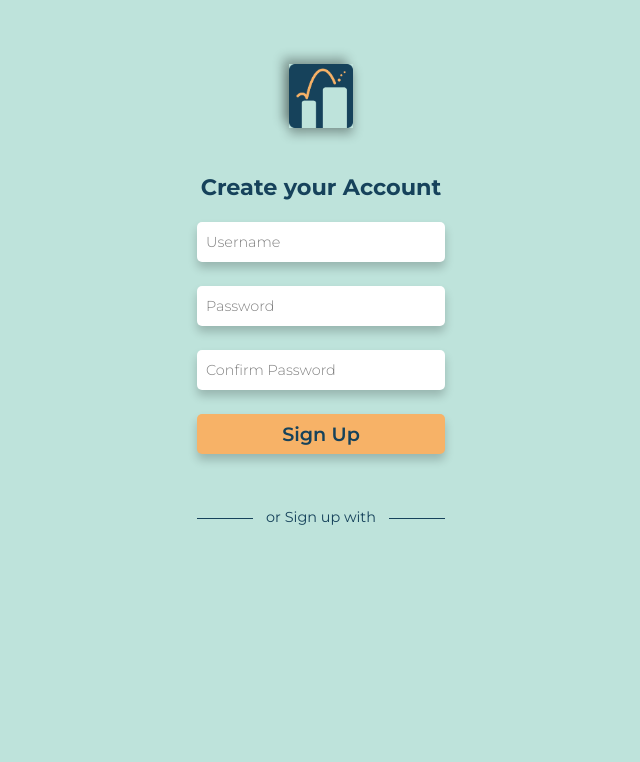
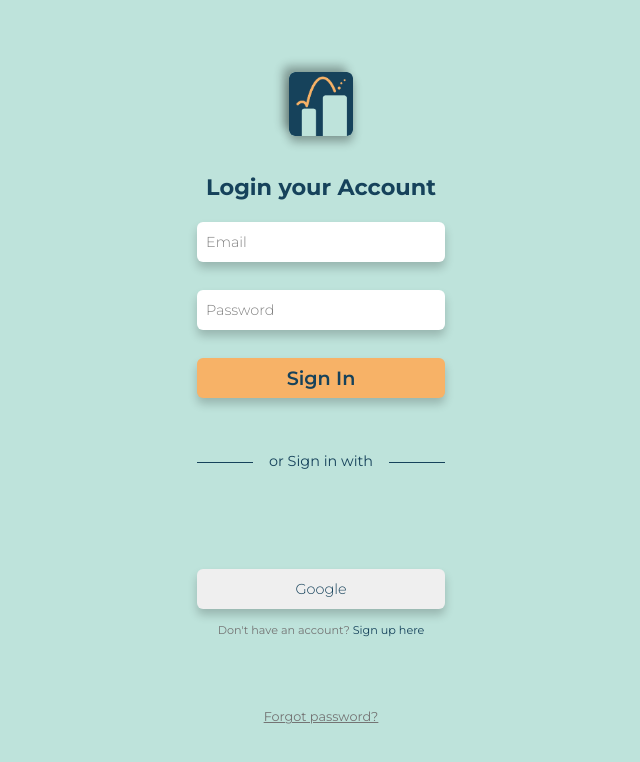
Before and after one commit to v-lai/leap, a React (Create React App) app: page /login in a window 1280 px wide. Shown: the top 762 px of the page, without its empty margins (319-959 px from the left). Built offline with nearby package versions, Linux system fonts and the light colour scheme.

Commit message:
Login component updated

```diff
--- a/package.json
+++ b/package.json
@@ -12,6 +12,7 @@
     "react-dom": "^16.13.1",
     "react-router-dom": "^5.2.0",
     "react-scripts": "3.4.3",
+    "react-transition-group": "^4.4.1",
     "styled-components": "^5.2.0"
   },
   "resolutions": {
--- a/src/components/base/Input/Input.js
+++ b/src/components/base/Input/Input.js
@@ -3,11 +3,11 @@ import styled from 'styled-components';
 const Input = styled.input`
   width: 15.5rem;
   height: 2.5rem;
-  border-radius: 5px;
+  border-radius: 6px;
   padding: 0.5rem;
   border: none;
   font-size: inherit;
-  margin-bottom: 1.5rem;
+  margin-bottom: 3.5vh;
   font-family: inherit;
   font-weight: 300;
   border: 0.063rem solid transparent;
--- a/src/components/base/Text/Text.js
+++ b/src/components/base/Text/Text.js
@@ -2,7 +2,7 @@ import styled from 'styled-components';
 
 const H1 = styled.h1`
   font-weight: 700;
-  margin: 1rem 0 1.5rem 0;
+  margin: 2vh 0 3vh 0;
   font-size: 1.4rem;
 
 `;
--- a/src/components/main/Login/Login.js
+++ b/src/components/main/Login/Login.js
@@ -1,43 +1,51 @@
-import React from "react";
+import React, { useState } from "react";
 import { Container } from './styles';
 import { Input } from '../../base/Input/Input';
 import image from './leapLogo.png';
 import { H1 } from '../../base/Text/Text';
 
 export default function Login (props) {
+  const [visible, setVisible] = useState(false);
+
   return (
     <Container>
-      <div>
       <img
         src={image}
         alt='Leap Logo'
         style={{
           width: '4rem',
           height: '4rem',
-            margin: '2rem auto',
+          marginTop: '9vh',
           boxShadow: '0px 6px 10px rgba(0, 0 , 0, 0.3), -6px -6px 10px rgba(0, 0 , 0, 0.3) ',
+          borderRadius: '6px',
         }}
       />
 
-        <H1>Create your Account</H1>
+      <div>
+        <H1>{visible ? 'Create' : 'Login'} your Account</H1>
 
-        <label htmlFor='username'></label>
+        <label htmlFor='email'></label>
         <Input
-          id='username'
-          name='username'
-          type='text'
-          placeholder='Username'
+          id='email'
+          name='email'
+          type='email'
+          placeholder='Email'
         />
 
         <label htmlFor='password'></label>
         <Input id='password' name='password' type='password' placeholder='Password' />
 
+        {
+          visible ?
+          <>
             <label htmlFor='confirm-password'></label>
             <Input id='confirm-password' name='confirm-password' type='password' placeholder='Confirm Password' />
+          </> : ""
+        }
 
-        <Input type='submit' value='Sign Up' />
+        <Input type='submit' value={`Sign ${visible ? 'Up' : 'In'}`} />
 
-        <span>or Sign up with</span>
+        <span>or Sign {visible ? 'up' : 'in'} with</span>
       </div>
 
       {/*
@@ -46,7 +54,15 @@ export default function Login (props) {
         will go in right side. We can use `@media` query for that. :D
       */}
       <div>
-
+        <div>
+          <Input type='button' value='Google' /><br/>
+          <p>{visible ? 'Already have an account?' : 'Don\'t have an account?'}
+            <a href="#" onClick={() => setVisible(!visible)}>
+              {visible ? " Login in" : " Sign up"} here
+            </a>
+          </p>
+        </div>
+        <a href="#">Forgot password?</a>
       </div>
     </Container>
   )
--- a/src/components/main/Login/styles.js
+++ b/src/components/main/Login/styles.js
@@ -4,8 +4,8 @@ const Container = styled.div`
   background: ${props => props.theme.bgColor};
   width: 100vw; height: 100vh;
   display: flex;
-  flex-wrap: wrap;
   flex-direction: column;
+  align-items: center;
 
   & > div {
     display: flex;
@@ -13,10 +13,12 @@ const Container = styled.div`
     width: 100vw;
     height: auto;
     align-items: center;
-    padding: 2rem;
+    flex: 0 1 auto;
   }
 
-  & > div:first-child {
+  & > div:nth-child(2) {
+    padding: 3vh 0;
+
     & > input[type='submit'] ~ span {
       position: relative;
       width: 15.5rem;
@@ -42,7 +44,29 @@ const Container = styled.div`
   }
 
   & > div:last-child {
+    flex: 1 1 auto;
+    justify-content: space-evenly;
 
+    & > div {
+      text-align: center;
+
+      & > p {
+        font-size: 0.7rem;
+        color: ${props => props.theme.mutedColor};
+        margin-top: -1.5vh;
+
+        & > a {
+          text-decoration: none;
+          color: ${props => props.theme.fgColor};
+        }
+      }
+
+    }
+
+    & > a {
+      color: ${props => props.theme.mutedColor};
+      font-size: 0.8rem;
+    }
   }
 `;
 
```
Also changed, not shown: 1 other file (tests, documents, lock files or other folders). Lines whose indentation alone changed are shown as unchanged.
